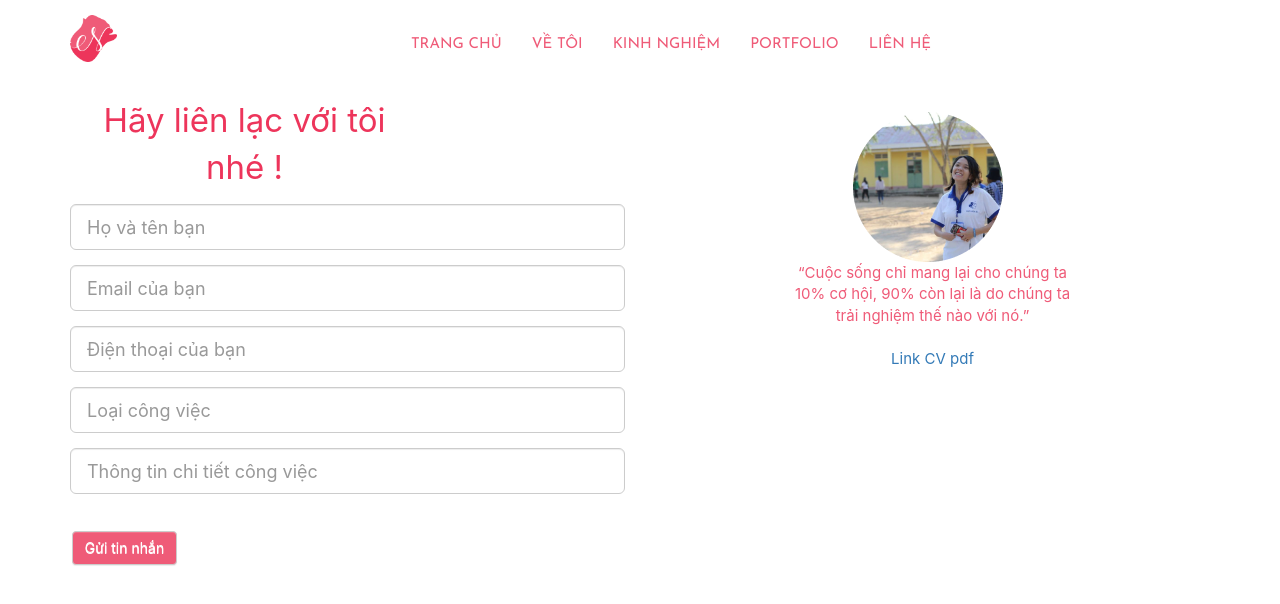
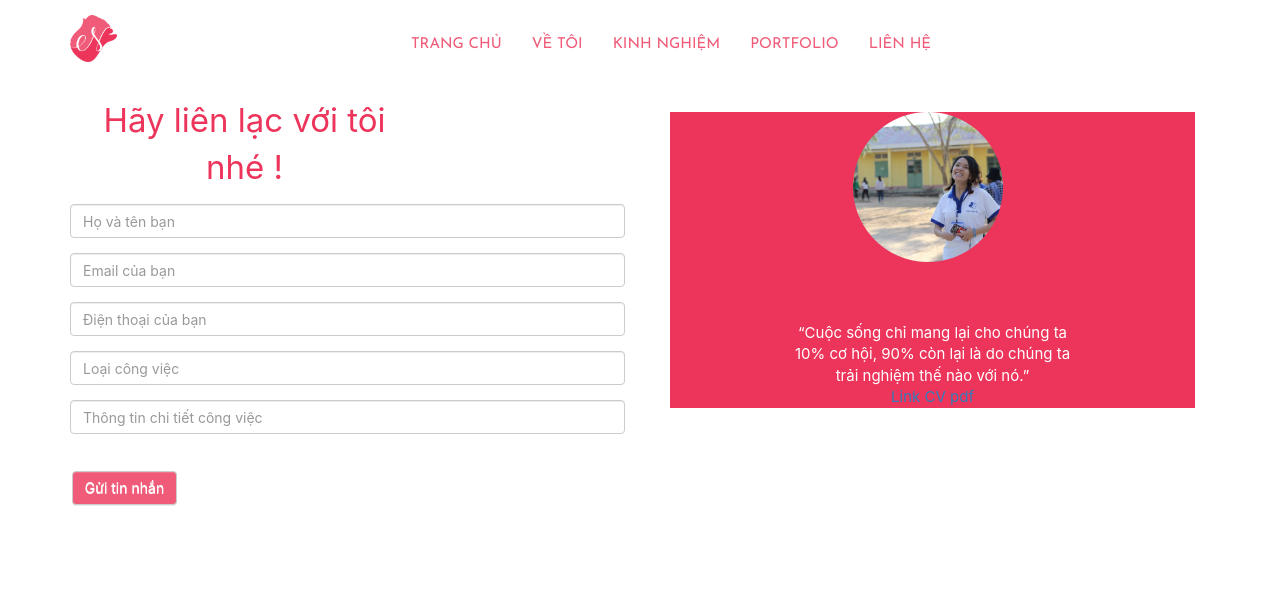
Before and after one commit to Rosepham9x/PortfolioRose, a React (Create React App) app: page /lien-he in a window 1280 px wide. Shown: the top 604 px of the page. Built offline with nearby package versions, Linux system fonts and the light colour scheme.

Commit message:
Commit message

```diff
--- a/src/App.css
+++ b/src/App.css
@@ -220,12 +220,19 @@ margin-top: 15px;
       margin-right: 68px;
     }
 
+    .textlife {
+     background-color: #ED355B;
+     margin-bottom: 218px;
+     color: #ffffff;
+    }
+
     .textlife span {
-    color: #EF5B78
+    margin-bottom: 38px;
     }
 
     .textlife img {
       margin-left: 183px;
+      margin-bottom: 60px
     }
 
     .bttn-contact {
--- a/src/Component/ContactPage.js
+++ b/src/Component/ContactPage.js
@@ -13,19 +13,19 @@ class ContactPage extends React.Component {
             <div className="contact">
             <div className="title">Hãy liên lạc với tôi nhé !</div>
               <form>
-                <FormGroup bsSize="large">
+                <FormGroup >
                   <FormControl type="textname" placeholder="Họ và tên bạn" />
                 </FormGroup>
-                <FormGroup bsSize="large">
+                <FormGroup>
                   <FormControl type="textemail" placeholder="Email của bạn" />
                 </FormGroup>
-                <FormGroup bsSize="large">
+                <FormGroup>
                   <FormControl type="textphone" placeholder="Điện thoại của bạn" />
                 </FormGroup>
-                <FormGroup bsSize="large">
+                <FormGroup>
                   <FormControl type="texttype" placeholder="Loại công việc" />
                 </FormGroup>
-                <FormGroup bsSize="large">
+                <FormGroup>
                   <FormControl type="textdetail" placeholder="Thông tin chi tiết công việc" />
                 </FormGroup>
               </form>;
@@ -37,13 +37,11 @@ class ContactPage extends React.Component {
               <Panel.Body>
                 <div className="textlife">
                   <Image src="image/avatar.png" responsive />
-                  <span>“Cuộc sống chỉ mang lại cho chúng ta <br></br>
+                  <span className="textlife">“Cuộc sống chỉ mang lại cho chúng ta <br></br>
                     10% cơ hội, 90% còn lại là do chúng ta <br></br>
                     trải nghiệm thế nào với nó.”</span> <br></br>
-                    <br></br>
                    <a href="url">Link CV pdf</a>
                 </div>
-
               </Panel.Body>
             </Panel>
           </Col>
```
